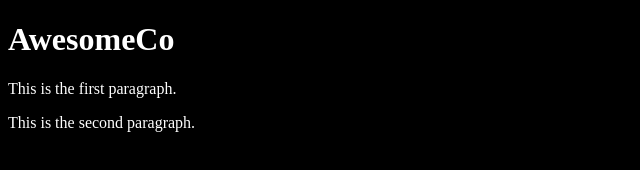
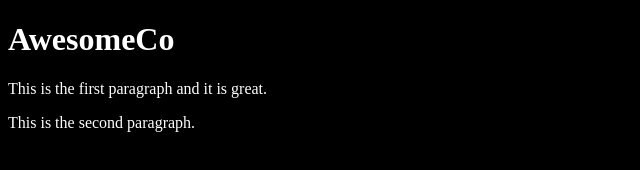
Before and after one commit to SamuelBristol/HTML-AwesomeCo, a plain HTML site: page index.html in a window 1280 px wide. Shown: the whole page, without its empty margins (0-640 px from the left). Drawn offline with Linux system fonts and the light colour scheme.

```diff
--- a/index.html
+++ b/index.html
@@ -7,7 +7,7 @@
   </head>
   <body>
     <h1>AwesomeCo</h1>
-    <p>This is the first paragraph.</p>
+    <p>This is the first paragraph and it is great.</p>
     <p>This is the second paragraph.</p>
   </body>
 </html>
```
